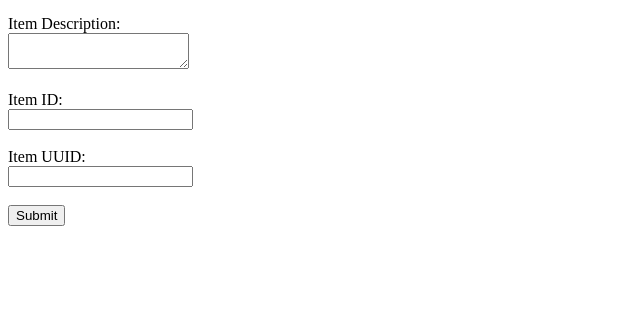
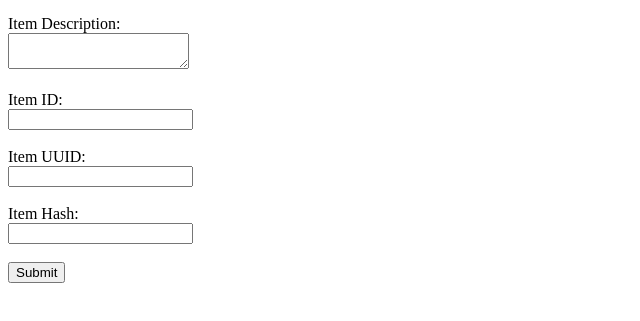
Before and after one commit to vidon23/flask-todo-project, a plain HTML site: page templates/todo.html in a window 1280 px wide. Shown: the part 109-430 px from the top of the page, without its empty margins (0-640 px from the left). Drawn offline with Linux system fonts and the light colour scheme.

Commit message:
Added Item Hash field

```diff
--- a/templates/todo.html
+++ b/templates/todo.html
@@ -21,6 +21,12 @@
 <label>Item UUID:</label><br>
 <input type="text" name="itemUUID"><br><br>
 
+<label>Item Hash:</label><br>
+<input type="text" name="itemHash"><br><br>
+
+
+
+
 <button type="submit">Submit</button>
 </form>
 </body>
```
